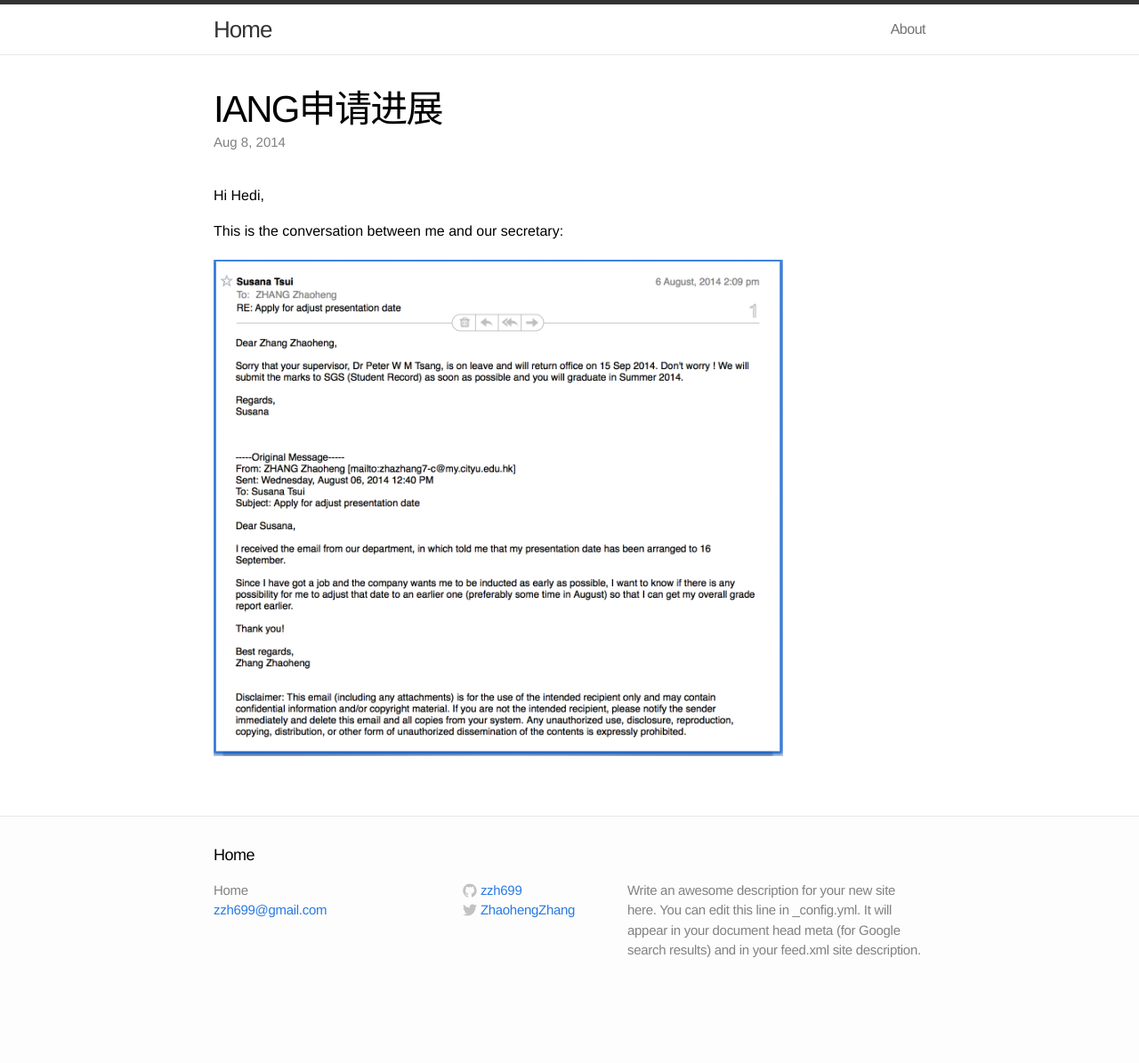
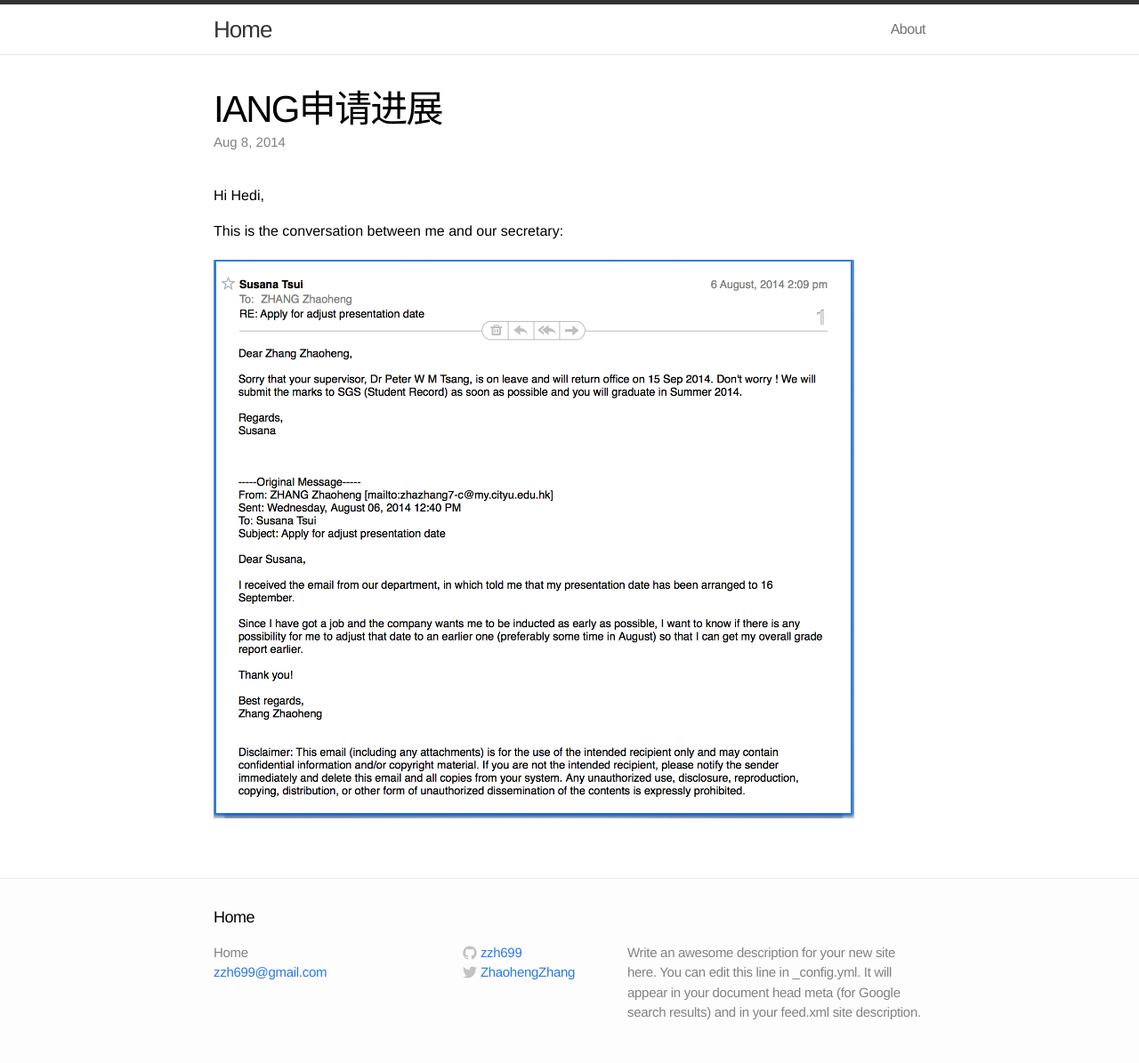
Before and after one commit to zzh699/myblog, a Jekyll site: the page built from _posts/2014-08-08-iang-processing.md, in a window 1280 px wide. Shown: the whole page at 89% size. Built offline with Jekyll 4.4.1, drawn with Linux system fonts in a browser that asks for light colours; before the commit the page ends 1125 px from its top, so only the background shows below that.

Commit message:
updata blog

```diff
--- a/_posts/2014-08-08-iang-processing.md
+++ b/_posts/2014-08-08-iang-processing.md
@@ -9,4 +9,4 @@ categories: jekyll update
 
 This is the conversation between me and our secretary:
 
-<img src="https://raw.githubusercontent.com/zzh699/myblog/gh-pages/assets/chat.png" width="80%">
+<img src="/assets/chat.png" width="90%">
```
